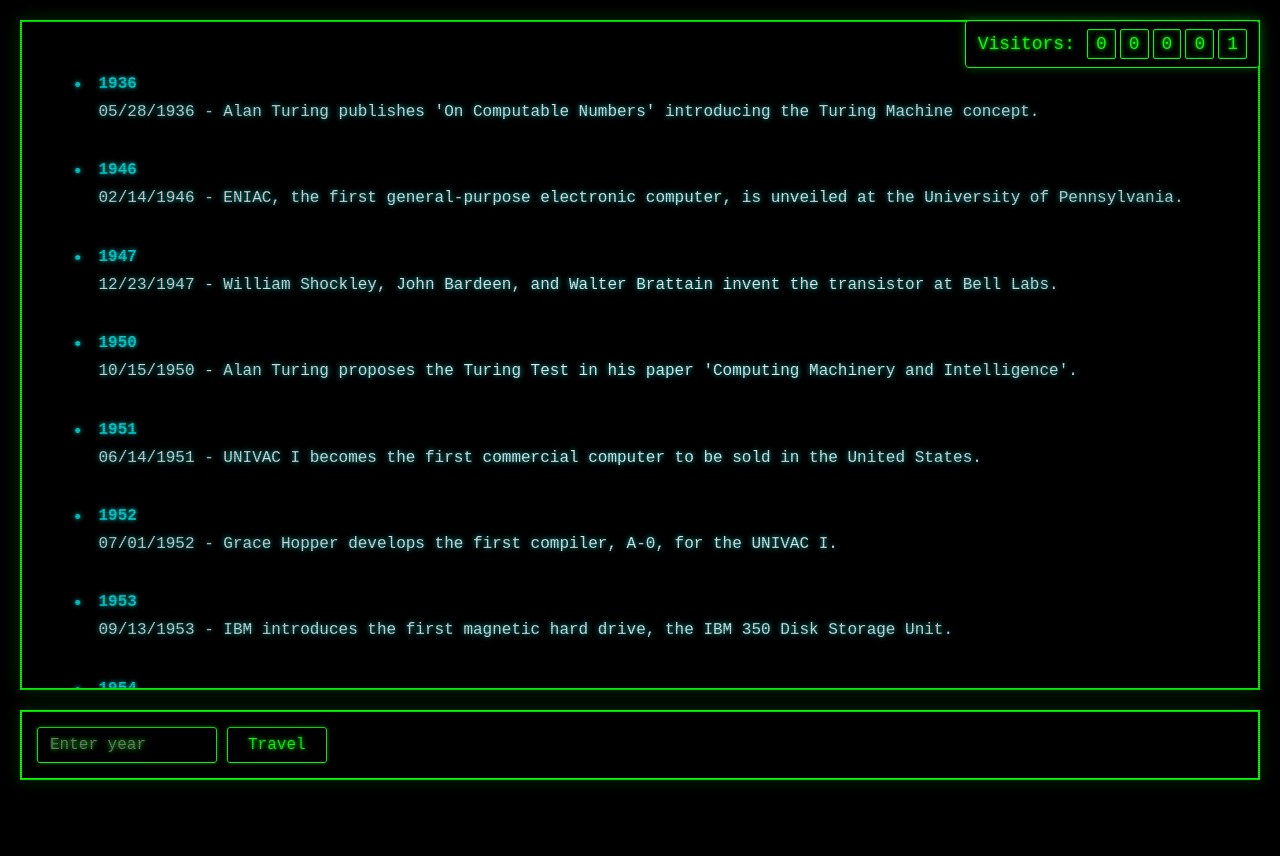
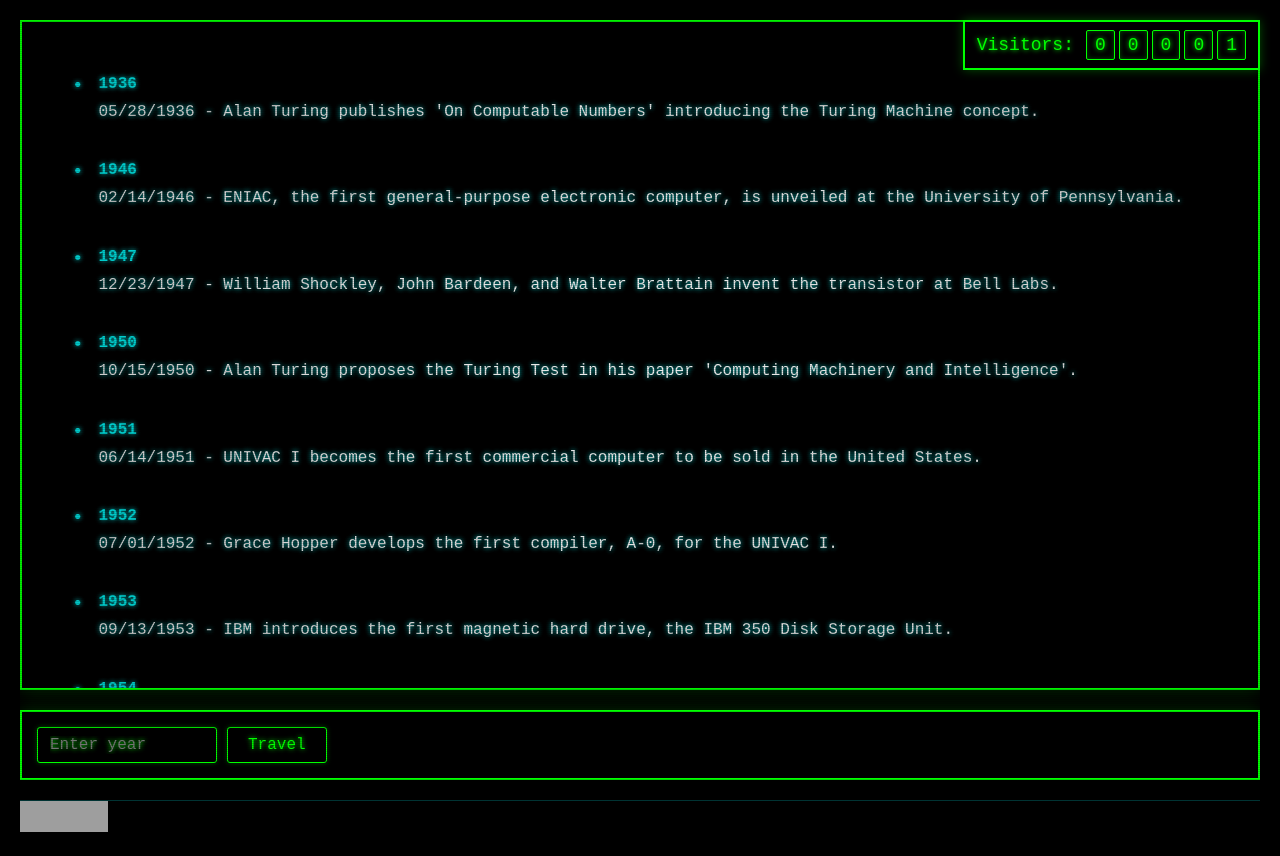
Before and after one commit to ezequiasaramburu/time-machine, a plain HTML site: page index.html in a window 1280 px wide. Before the commit the page ends 800 px from the top, so only its background shows below. Drawn offline with Linux system fonts and the light colour scheme; grey boxes are pictures that could not be loaded.

Commit message:
add footer

```diff
--- a/index.html
+++ b/index.html
@@ -8,12 +8,19 @@
 </head>
 <body>
     <div id="visitor-counter"></div>
-    <div id="terminal"></div>
-    <div class="control-panel">
-        <input type="number" id="yearInput" placeholder="Enter year" min="1936" max="2025">
-        <button id="travelBtn">Travel</button>
-        <button id="backToTimelineBtn" class="back-button">← Back to Timeline</button>
+    <div class="main-container">
+        <div id="terminal"></div>
+        <div class="control-panel">
+            <input type="number" id="yearInput" placeholder="Enter year" min="1936" max="2025">
+            <button id="travelBtn">Travel</button>
+            <button id="backToTimelineBtn" class="back-button">← Back to Timeline</button>
+        </div>
     </div>
+    <footer>
+        <a href="https://validator.w3.org/check?uri=referer">
+            <img src="https://www.w3.org/Icons/valid-html401" alt="Valid HTML!" height="31" width="88">
+        </a>
+    </footer>
     <script src="data.js"></script>
     <script src="script.js"></script>
 </body>
--- a/styles.css
+++ b/styles.css
@@ -1,4 +1,3 @@
-
 @keyframes flicker {
     0% { opacity: 0.97; }
     5% { opacity: 0.95; }
@@ -34,12 +33,19 @@
 body {
     background-color: black;
     color: #00ff00;
-    height: 100vh;
+    min-height: 100vh;
     display: flex;
     flex-direction: column;
     padding: 20px;
     position: relative;
-    overflow: hidden;
+    overflow-y: auto;
+    scrollbar-width: 0; /* Firefox */
+    -ms-overflow-style: none; /* IE and Edge */
+}
+
+body::-webkit-scrollbar {
+    width: 0;
+    display: none; /* Chrome, Safari and Opera */
 }
 
 body::before {
@@ -60,11 +66,19 @@ body::before {
     z-index: 1000;
 }
 
-.terminal-container {
-    flex: 1;
+.main-container {
+    height: 95vh;
     display: flex;
     flex-direction: column;
     gap: 20px;
+    overflow-y: auto;
+    scrollbar-width: none; /* Firefox */
+    -ms-overflow-style: none; /* IE and Edge */
+}
+
+.main-container::-webkit-scrollbar {
+    width: 0;
+    display: none; /* Chrome, Safari and Opera */
 }
 
 #terminal {
@@ -72,7 +86,6 @@ body::before {
     background-color: #000;
     border: 2px solid #00ff00;
     padding: 20px;
-    margin-bottom: 20px;
     overflow-y: auto;
     font-size: 16px;
     line-height: 1.5;
@@ -465,8 +478,7 @@ body.shutdown * {
     gap: 4px;
     background: rgba(0, 0, 0, 0.8);
     padding: 8px 12px;
-    border: 1px solid #00ff00;
-    border-radius: 4px;
+    border: 2px solid #00ff00;
     font-family: 'VT323', monospace;
     font-size: 18px;
     text-shadow: 0 0 5px #00ff00;
@@ -496,3 +508,19 @@ body.shutdown * {
     border-color: #000;
     box-shadow: none;
 }
+
+footer {
+    width: 100%;g
+    padding: 20px 0;
+    background-color: rgba(0, 0, 0, 0.8);
+    border-top: 1px solid rgba(0, 255, 255, 0.2);
+    margin-top: 20px;
+}
+
+footer img {
+    transition: opacity 0.3s ease;
+}
+
+footer img:hover {
+    opacity: 0.8;
+}
```
